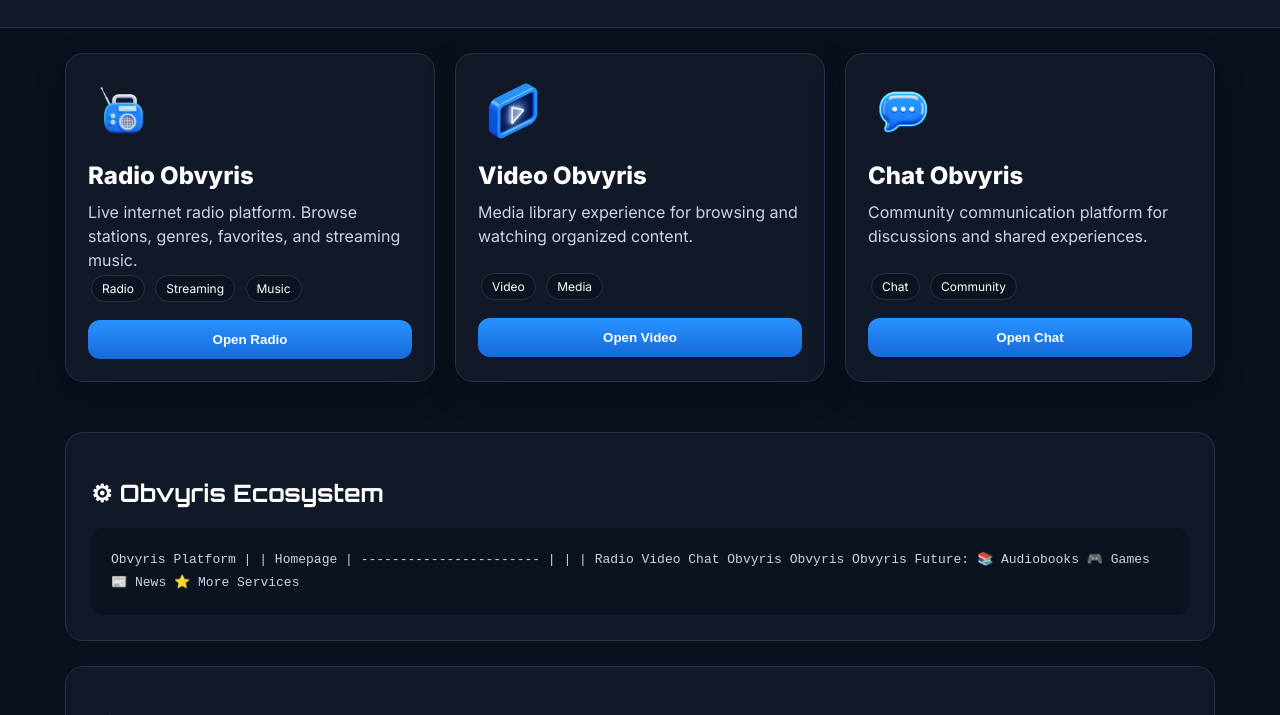
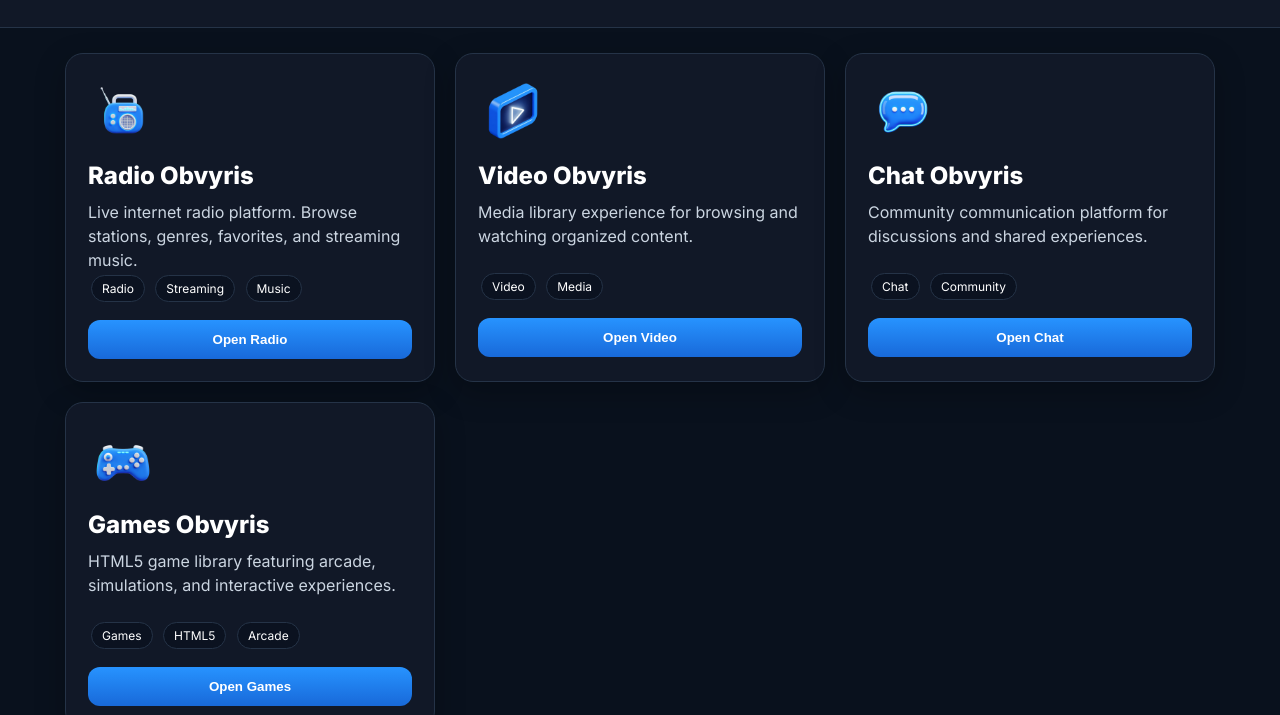
Before and after one commit to MIKOS5/tester, a website: page Directory.html in a window 1280 px wide. Shown: the part 237-952 px from the top of the page. Drawn offline with Linux system fonts and the light colour scheme.

Commit message:
Update Directory.html

```diff
--- a/Directory.html
+++ b/Directory.html
@@ -252,7 +252,7 @@ text-decoration:none;
 
 }
 
-
+<style>
 
 /* INFO */
 
@@ -427,10 +427,7 @@ Entertainment • Media • Community Platform
 <div class="container">
 
 
-
-
 <!-- RADIO -->
-
 
 <div class="card"
 onclick="openApp('radio')">
@@ -467,9 +464,7 @@ and streaming music.
 
 
 <button>
-
 Open Radio
-
 </button>
 
 
@@ -480,7 +475,6 @@ Open Radio
 
 
 <!-- VIDEO -->
-
 
 <div class="card"
 onclick="openApp('video')">
@@ -515,9 +509,7 @@ and watching organized content.
 
 
 <button>
-
 Open Video
-
 </button>
 
 
@@ -528,7 +520,6 @@ Open Video
 
 
 <!-- CHAT -->
-
 
 <div class="card"
 onclick="openApp('chat')">
@@ -563,9 +554,54 @@ for discussions and shared experiences.
 
 
 <button>
+Open Chat
+</button>
 
-Open Chat
 
+</div>
+
+
+
+
+
+<!-- GAMES -->
+
+<div class="card"
+onclick="openApp('games')">
+
+
+<div class="icon">
+
+<img src="game_controller_icon.png">
+
+</div>
+
+
+<h2>
+Games Obvyris
+</h2>
+
+
+<div class="description">
+
+HTML5 game library featuring
+arcade, simulations, and interactive
+experiences.
+
+</div>
+
+
+<div class="tags">
+
+<span>Games</span>
+<span>HTML5</span>
+<span>Arcade</span>
+
+</div>
+
+
+<button>
+Open Games
 </button>
 
 
@@ -595,17 +631,15 @@ Obvyris Platform
         |
      Homepage
         |
- -----------------------
- |          |          |
-Radio     Video      Chat
-Obvyris   Obvyris    Obvyris
+ --------------------------------
+ |          |          |          |
+Radio     Video      Chat      Games
+Obvyris   Obvyris    Obvyris   Obvyris
 
 
 Future:
 
 📚 Audiobooks
-
-🎮 Games
 
 📰 News
 
@@ -663,11 +697,13 @@ Obvyris Platform © 2026
 
 function openApp(app){
 
+
 if(app=="radio"){
 
 location.href="Radio_Obvyris.html";
 
 }
+
 
 if(app=="video"){
 
@@ -675,11 +711,20 @@ location.href="Video_Obvyris.html";
 
 }
 
+
 if(app=="chat"){
 
 location.href="newschat.html";
 
 }
+
+
+if(app=="games"){
+
+location.href="Games_Obvyris.html";
+
+}
+
 
 }
 
```
